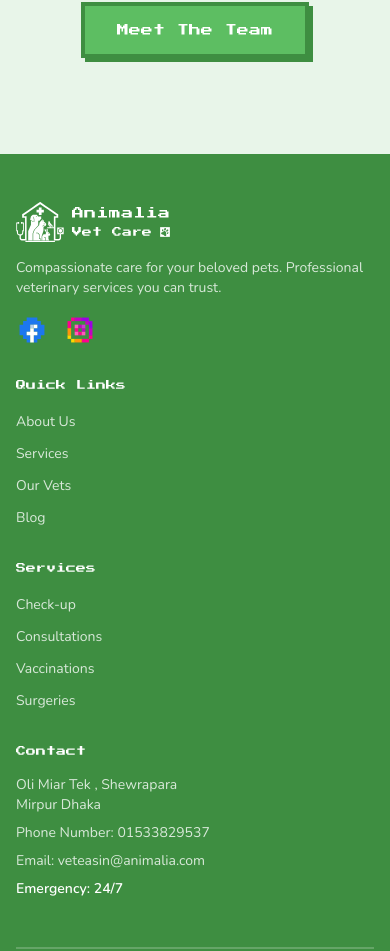
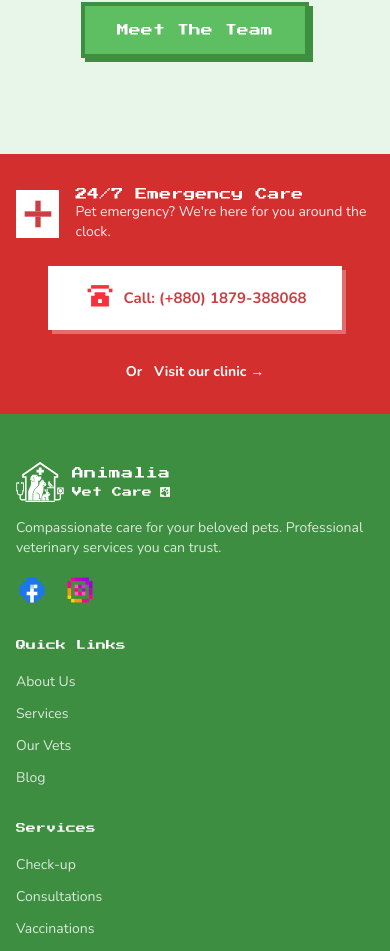
Before and after one commit to Ehsan914/animalia, a React (Vite) app in the folder client/: page / in a window 390 px wide. Shown: the part 1523-2474 px from the top of the page. Built offline with nearby package versions, Linux system fonts and the light colour scheme; no server answers.

Commit message:
feat: add EmergencyBanner component and phone icon for enhanced emergency contact visibility

```diff
--- /dev/null
+++ b/client/src/components/home/emergency-banner.jsx
@@ -0,0 +1,46 @@
+import { Link } from "react-router"
+import { Phone, PixelMedical } from "../icons/pixel-icons"
+import Button from "../ui/Button"
+
+export function EmergencyBanner() {
+    return (
+        <section className="bg-mc-emergency py-8">
+            <div className="max-w-7xl mx-auto px-4 sm:px-6 lg:px-8">
+                <div className="flex flex-col md:flex-row items-center justify-between gap-6">
+                <div className="flex items-center gap-4">
+                    <div className="w-12 h-12 bg-white flex items-center justify-center">
+                    <PixelMedical className="w-8 h-8 text-mc-heart" />
+                    </div>
+                    <div>
+                    <h3 className="font-pixel text-xs sm:text-sm text-white">
+                        24/7 Emergency Care
+                    </h3>
+                    <p className="text-white/90 text-sm">
+                        Pet emergency? We're here for you around the clock.
+                    </p>
+                    </div>
+                </div>
+
+                <div className="flex flex-col sm:flex-row items-center gap-4">
+                    <Button variant="ghost" className="font-sans text-[15px] py-2 font-bold text-mc-heart bg-white shadow-mc-emergency">
+                        <a
+                            href="tel:+8801879388068"
+                            className="flex items-center gap-2"
+                        >
+                            <Phone className="w-8 h-8 mb-2" />
+                            <span>Call: (+880) 1879-388068</span>
+                        </a>
+                    </Button>
+                    <p className="text-white font-bold text-[15px]"></p>
+                    <Link
+                    to="/contact"
+                    className="text-white font-sans font-bold hover:underline text-sm"
+                    >
+                        <span className="mr-2">Or</span> Visit our clinic →
+                    </Link>
+                </div>
+                </div>
+            </div>
+        </section>
+    )
+}
--- a/client/src/components/icons/pixel-icons.jsx
+++ b/client/src/components/icons/pixel-icons.jsx
@@ -146,3 +146,7 @@ export function GreenPaw({ className = "" }) {
 export function WhitePaw({ className = "" }) {
     return <img src={new URL('../icons/white-paw.svg', import.meta.url).href} className={className} alt="WhitePaw" />;
 }
+
+export function Phone({ className = "" }) {
+    return <img src={new URL('../icons/phone.svg', import.meta.url).href} className={className} alt="Phone" />;
+}
--- a/client/src/pages/HomePage.jsx
+++ b/client/src/pages/HomePage.jsx
@@ -5,6 +5,7 @@ import { ServicesSection } from "../components/home/services-section"
 import { getServices } from '../api/services'
 import { getVets } from '../api/vets'
 import { VetsSection } from "../components/home/vets-section"
+import { EmergencyBanner } from "../components/home/emergency-banner"
 
 const HomePage = () => {
     const { execute: fetchServices, loading: servicesLoading } = useFetch()
@@ -25,6 +26,7 @@ const HomePage = () => {
         <HeroSection/>
         <ServicesSection services={services.slice(0, 6)} loading={servicesLoading} />
         <VetsSection vets={vets} loading={vetsLoading}/>
+        <EmergencyBanner />
       </div>
     )
 }
```
Also changed, not shown: client/src/components/icons/phone.svg (added).
